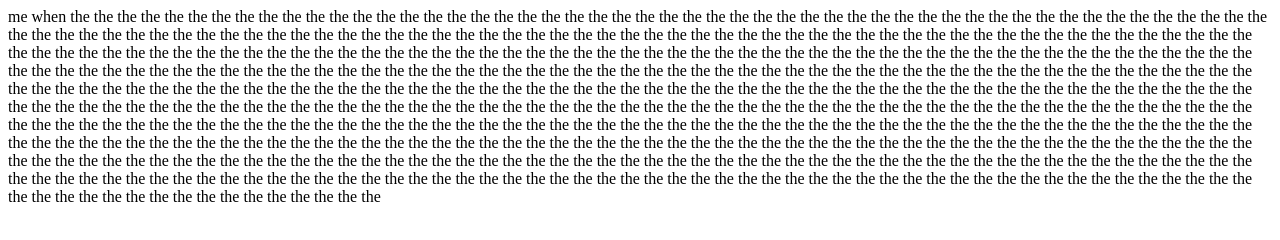
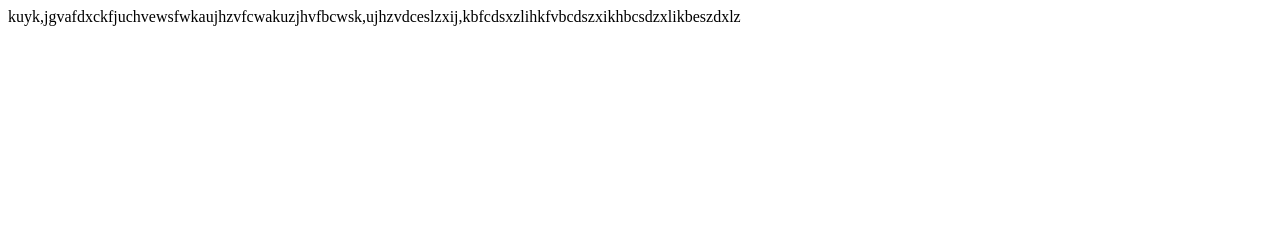
Before and after one commit to ImSoBored420/ImSoBored420.github.io, a plain HTML site: page index.html in a window 1280 px wide. Drawn offline with Linux system fonts and the light colour scheme.

Commit message:
jkyiop0-p9oyitd

```diff
--- a/index.html
+++ b/index.html
@@ -5,22 +5,9 @@
     <meta name="viewport" content="width=device-width, initial-scale=1.0">
     <link rel="stylesheet" href="style.css">
     <script src="main.js"></script>
-    <title></title>
+    <title>yersgfkjndg</title>
 </head>
 <body>
-me when the the the the the the the the the the the the the the the the the the the the the the the the the the the the the the the the the the the the the
-the the the the the the the the the the the the the the the the the the the the the the the the the the the the the the the the the the the the the the the
-the the the the the the the the the the the the the the the the the the the the the the the the the the the the the the the the the the the the the the the
-the the the the the the the the the the the the the the the the the the the the the the the the the the the the the the the the the the the the the the the
-the the the the the the the the the the the the the the the the the the the the the the the the the the the the the the the the the the the the the the the
-the the the the the the the the the the the the the the the the the the the the the the the the the the the the the the the the the the the the the the the
-the the the the the the the the the the the the the the the the the the the the the the the the the the the the the the the the the the the the the the the
-the the the the the the the the the the the the the the the the the the the the the the the the the the the the the the the the the the the the the the the
-the the the the the the the the the the the the the the the the the the the the the the the the the the the the the the the the the the the the the the the
-the the the the the the the the the the the the the the the the the the the the the the the the the the the the the the the the the the the the the the the
-the the the the the the the the the the the the the the the the the the the the the the the the the the the the the the the the the the the the the the the
-the the the the the the the the the the the the the the the the the the the the the the the the the the the the the the the the the the the the the the the
-the the the the the the the the the the the the the the the the the the the the the the the the the the the the the the the the the the the the the the the
-the the the the the the the the the the the the the the the the the the the the the the the the the the the the the the the the the the the the the the the
+kuyk,jgvafdxckfjuchvewsfwkaujhzvfcwakuzjhvfbcwsk,ujhzvdceslzxij,kbfcdsxzlihkfvbcdszxikhbcsdzxlikbeszdxlz
 </body>
 </html>
```
